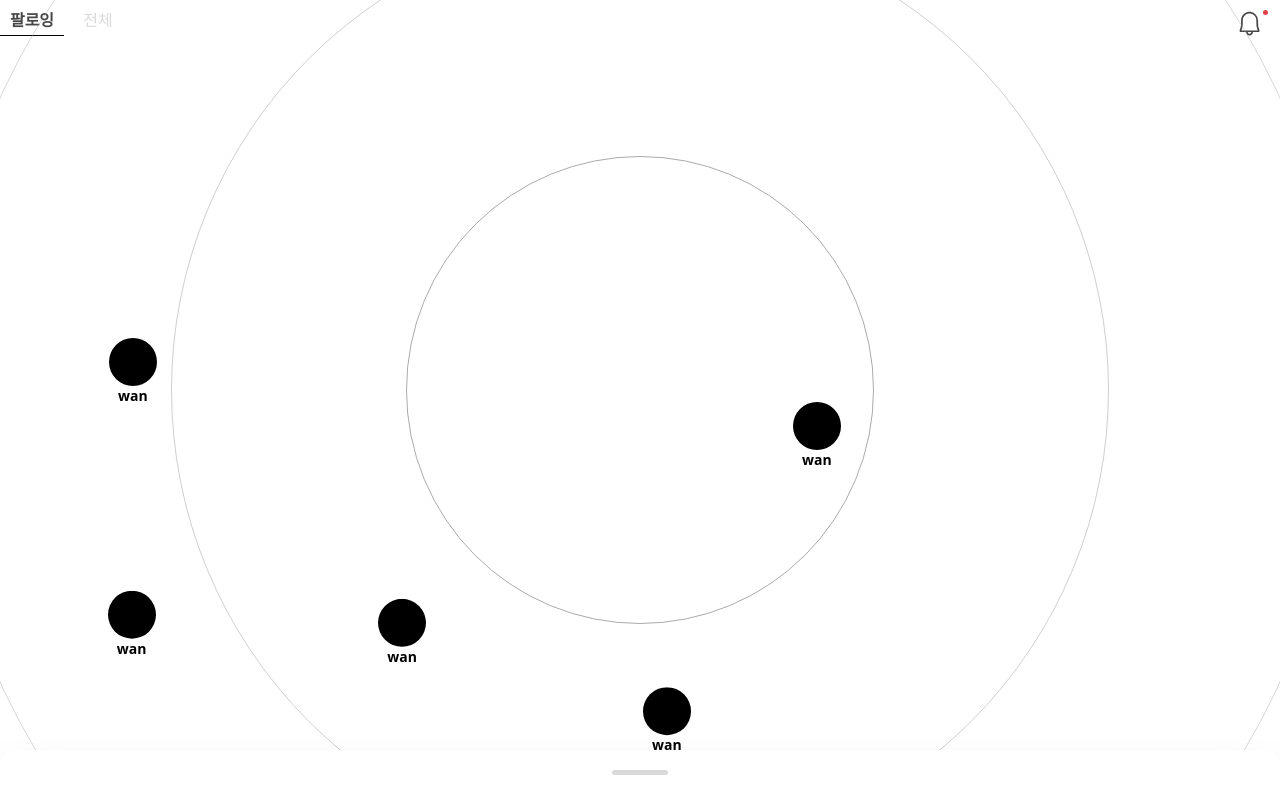
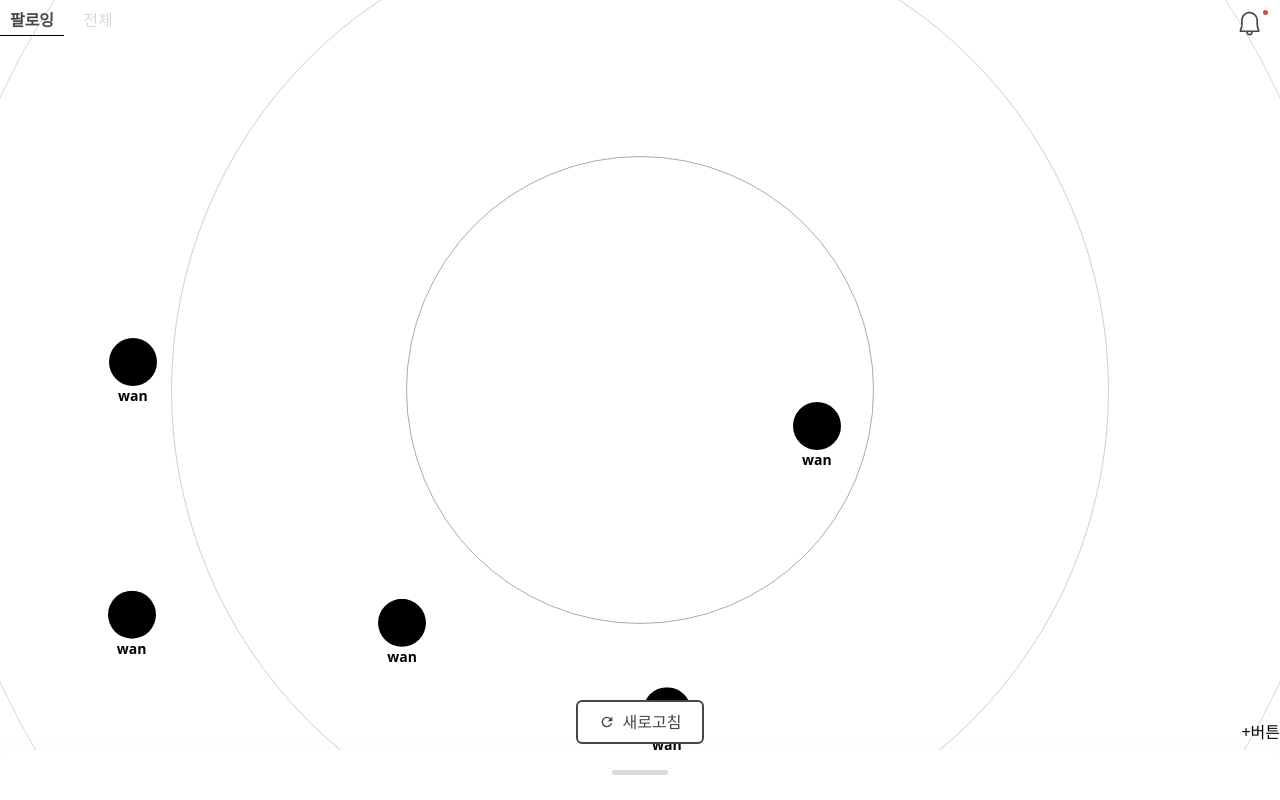
Before and after one commit to ggumms/ggumtle, a React (Vite) app in the folder frontend/: page / in a window 1280 px wide. Shown: the top 800 px of the page. Built offline with nearby package versions, Linux system fonts and the light colour scheme.

Commit message:
[FE] Style #71: 헤더 오류 수정
Change-Id: Ifcd9b724520db54703c0944be08133b98fc72dd8

```diff
--- a/frontend/src/components/Header.tsx
+++ b/frontend/src/components/Header.tsx
@@ -5,7 +5,7 @@ const Header = (props: IHeaderProp) => {
 	const { left_func, right_func } = props.func
 
 	return (
-		<div className="absolute top-0 z-10 flex items-center justify-between w-full h-16 px-5 bg-transparent">
+		<div className="absolute top-0 z-10 flex items-center justify-between w-full h-10 px-5 bg-transparent">
 			{left ? <div onClick={left_func}>{left}</div> : <div className="invisible">{right}</div>}
 			<div className="text-lg font-bold">{center}</div>
 			{right ? <div onClick={right_func}>{right}</div> : <div className="invisible">{left}</div>}
--- a/frontend/src/pages/Radar/components/ButtonArea.tsx
+++ b/frontend/src/pages/Radar/components/ButtonArea.tsx
@@ -6,10 +6,12 @@ const ButtonArea = () => {
 	const [isPressed, setIsPressed] = useState(false)
 
 	const handleMouseDown = () => {
+		console.log("down")
 		setIsPressed(true)
 	}
 
 	const handleMouseUp = () => {
+		console.log("up")
 		setIsPressed(false)
 	}
 
@@ -17,7 +19,7 @@ const ButtonArea = () => {
 		console.log('refresh')
 	}
 	return (
-		<div className="absolute bottom-0 z-20 w-full flex flex-col items-center justify-center">
+		<div className="absolute bottom-14 z-20 w-full flex flex-col items-center justify-center">
 			<div className="w-full m-0 flex items-end justify-center">
 				<div
 					className={`inline-flex justify-center items-center py-2 w-32 mr-0 gap-2 rounded-md border-2 transition-colors ${
--- a/frontend/src/pages/Radar/components/FollowingTab.tsx
+++ b/frontend/src/pages/Radar/components/FollowingTab.tsx
@@ -78,7 +78,7 @@ const FollowingTab = () => {
 				</div>
 			</div>
 
-			{/* <ButtonArea /> */}
+			<ButtonArea />
 			<PreviewBottomSheet />
 		</div>
 	)
```
